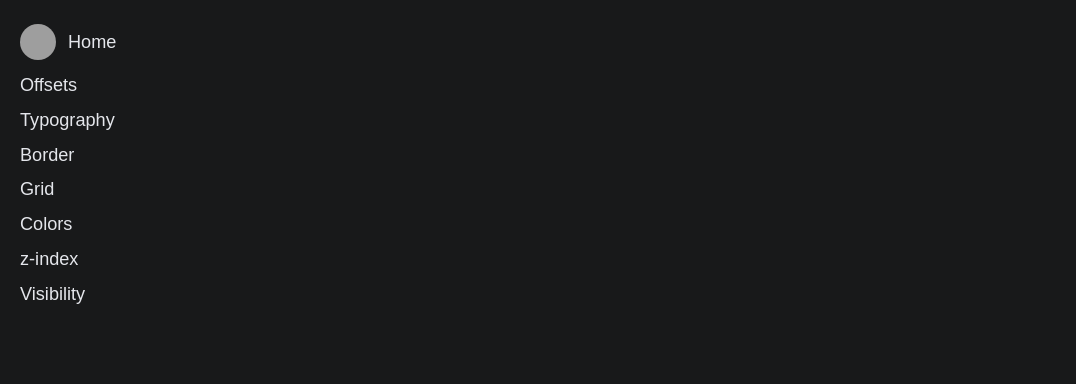
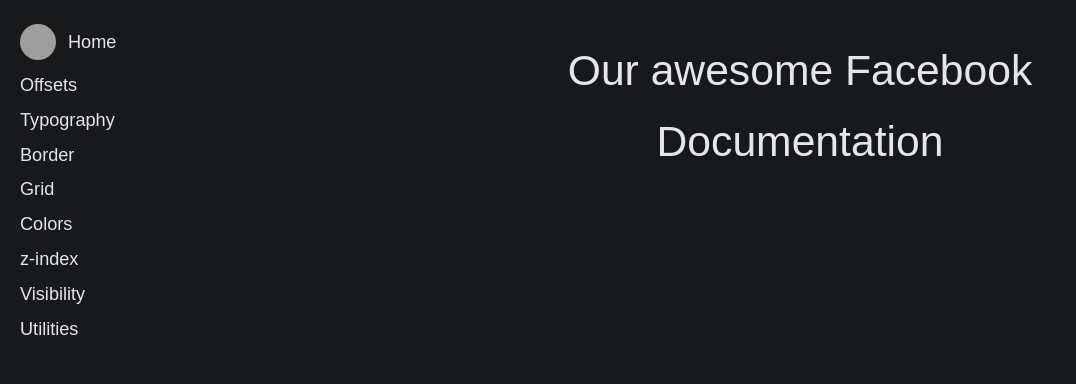
Before and after one commit to aleksandrgolyk/facebook, a website built with Parcel: page src/documentation/index.html in a window 1280 px wide. Shown: the whole page, without its empty margins (0-1076 px from the left). Built offline with nearby package versions, Linux system fonts and the light colour scheme; grey boxes are pictures that could not be loaded.

```diff
--- a/src/documentation/index.html
+++ b/src/documentation/index.html
@@ -7,6 +7,13 @@
   <meta http-equiv="X-UA-Compatible" content="ie=edge">
   <title>Documentation</title>
   <link rel="stylesheet" href="../styles/index.scss">
+  <style>
+    .menu {
+      position: sticky;
+      left: 0;
+      top: 1rem;
+    }
+  </style>
 </head>
 <body>
 <div class="container-fluid pt-4">
@@ -29,8 +36,17 @@
         <a class="menu-item" data-path="theme/colors.html">Colors</a>
         <a class="menu-item" data-path="z-index/z-index.html">z-index</a>
         <a class="menu-item" data-path="visibility/visibility.html">Visibility</a>
+        <a class="menu-item" data-toggle="collapse" data-target="#utilities">Utilities</a>
+        <div class="collapse menu-item-collapse" id="utilities">
+          <a class="menu-item" data-path="utilities/flex.html">flex</a>
+        </div>
       </nav>
     </div>
+    <div class="col" id="main">
+      <div class="d-flex flex-dir-column align-items-center">
+        <h1 class="h2 fw-thin">Our awesome Facebook</h1>
+        <h2 class="h2 fw-thin">Documentation</h2>
+      </div>
     </div>
   </div>
   <div class="d-none">
@@ -43,6 +59,7 @@
     <a href="visibility/visibility.html"></a>
     <a href="borders/borders.html"></a>
     <a href="grid/grid.html"></a>
+    <a href="utilities/flex.html"></a>
     <a href="err.html"></a>
   </div>
   <script src="../js/index.js"></script>
```
